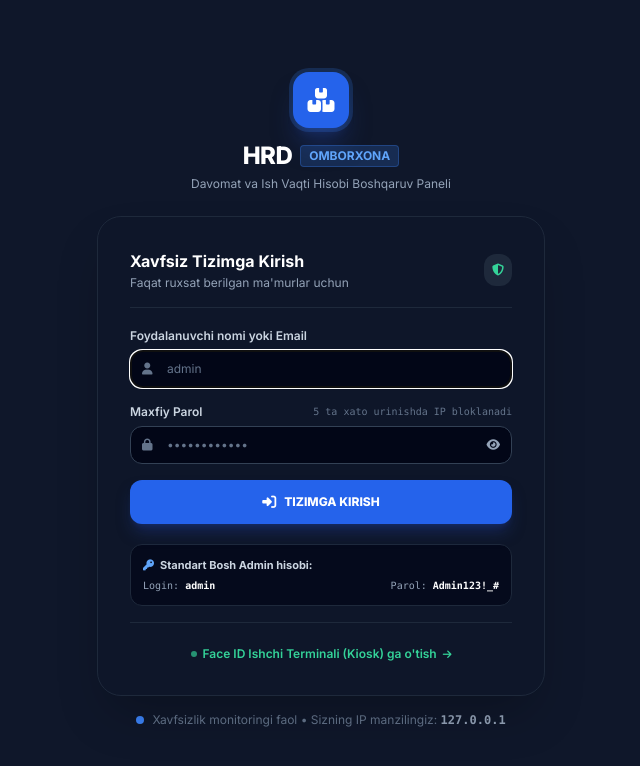
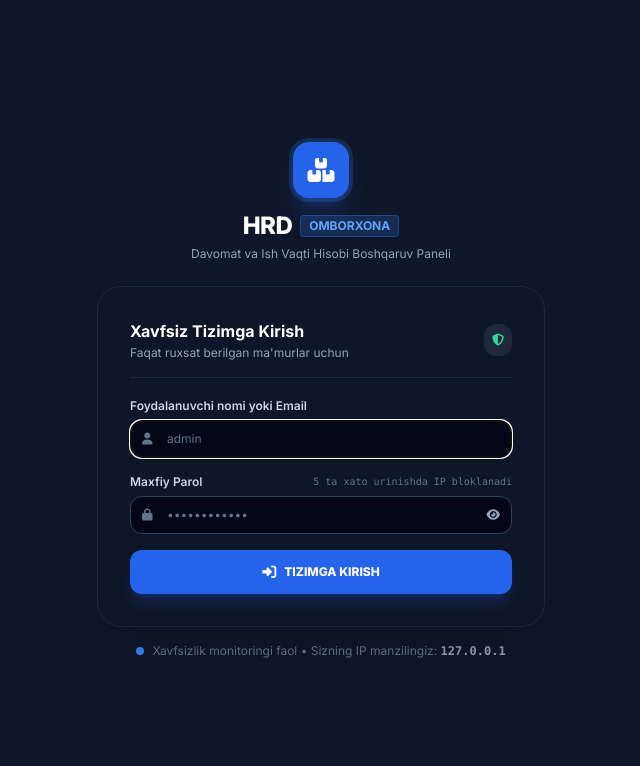
Before and after one commit to yoqub707-boop/hrd-warehouse-attendance, a PHP site: page /login.php in a window 1280 px wide. Shown: the top 766 px of the page, without its empty margins (319-959 px from the left). Run offline with PHP 8.4, Linux system fonts and the light colour scheme; data comes from the database, SQL or seed files in the repository; some libraries are stand-ins or nearby versions.

Commit message:
Remove demo credentials note and kiosk link from login page

```diff
--- a/login.php
+++ b/login.php
@@ -139,26 +139,6 @@ if ($_SERVER['REQUEST_METHOD'] === 'POST') {
 
             </form>
 
-            <!-- STANDART MA'LUMOT / DEMO ESLATMA -->
-            <div class="mt-5 p-3 rounded-xl bg-slate-950/70 border border-slate-800 text-[11px] text-slate-400">
-                <div class="font-bold text-slate-300 mb-1 flex items-center">
-                    <i class="fa-solid fa-key text-blue-400 mr-1.5"></i> Standart Bosh Admin hisobi:
-                </div>
-                <div class="flex justify-between font-mono text-[10px] text-slate-400">
-                    <span>Login: <b class="text-white">admin</b></span>
-                    <span>Parol: <b class="text-white">Admin123!_#</b></span>
-                </div>
-            </div>
-
-            <!-- TERMINAL GA TEZKOR O'TISH HAVOLASI -->
-            <div class="mt-4 pt-4 border-t border-slate-800 text-center">
-                <a href="terminal.php" class="text-xs text-emerald-400 hover:text-emerald-300 font-semibold inline-flex items-center space-x-1.5">
-                    <span class="w-1.5 h-1.5 rounded-full bg-emerald-400 animate-pulse"></span>
-                    <span>Face ID Ishchi Terminali (Kiosk) ga o'tish</span>
-                    <i class="fa-solid fa-arrow-right text-[10px]"></i>
-                </a>
-            </div>
-
         </div>
 
         <!-- IP MONITORING BANNERI -->
```
